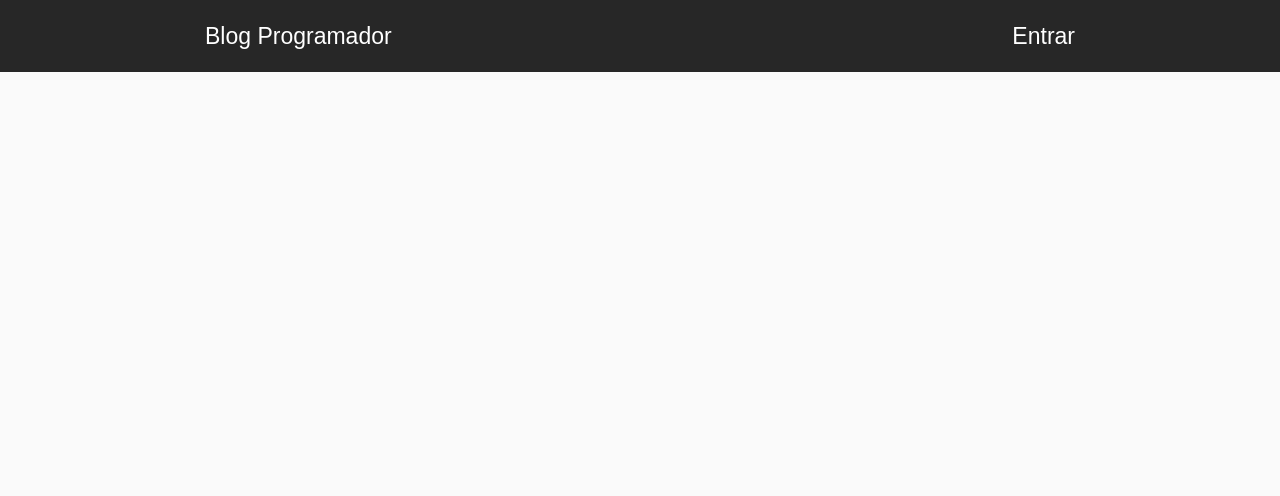
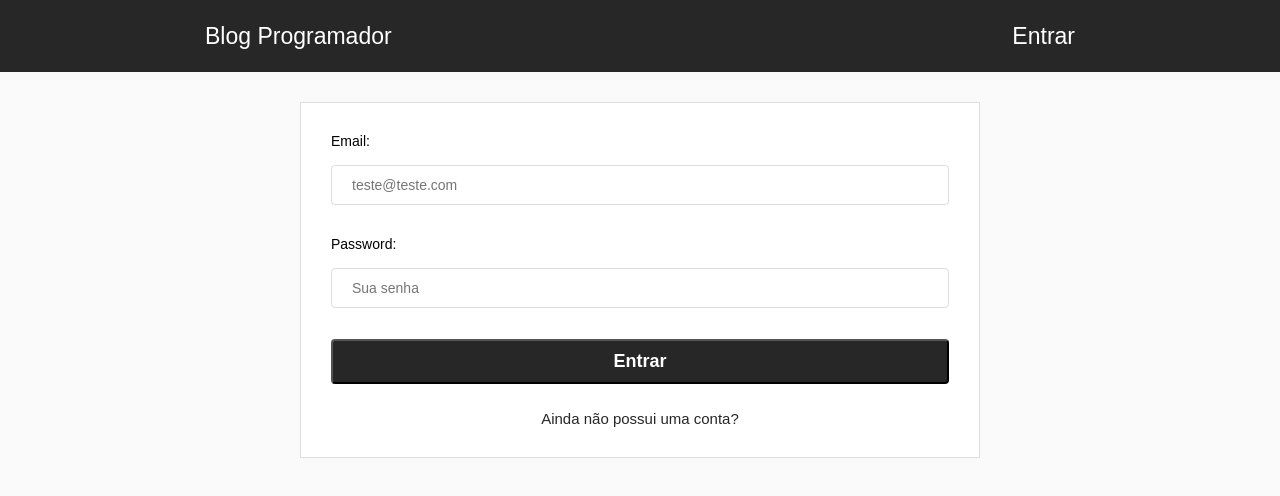
Before and after one commit to ruanlas-learning/blogreact, a React (Create React App) app: page /login in a window 1280 px wide. Shown: the top 496 px of the page. Built offline with nearby package versions, Linux system fonts and the light colour scheme; no server answers; the HTML template or start-up script is replaced by a standard one.

Commit message:
Construindo sistema de login

```diff
--- a/src/App.js
+++ b/src/App.js
@@ -5,6 +5,7 @@
 import './global.css';
 import Header from './components/Header';
 import firebase from './firebase';
+import Login from './components/Login';
 
 
 
@@ -29,6 +30,7 @@
                 <Header />
                 <Switch>
                     <Route exact path="/" component={Home} />
+                    <Route exact path="/login" component={Login} />
                 </Switch>
             </BrowserRouter>
         ) :
--- a/src/components/Login/index.js
+++ b/src/components/Login/index.js
@@ -0,0 +1,63 @@
+import React, {Component} from 'react';
+import {Link, withRouter} from 'react-router-dom';
+
+import firebase from '../../firebase';
+import './login.css';
+
+class Login extends Component {
+
+    constructor(props){
+        super(props);
+        this.state = {
+            email: '',
+            password: ''
+        };
+        this.entrar = this.entrar.bind(this);
+        this.login = this.login.bind(this);
+    }
+
+    entrar(event){
+
+
+        event.preventDefault();
+    }
+
+    login = async () => {
+        const {email, password} = this.state;
+        try{
+
+            await firebase.login(email, password)
+            .catch((error)=>{
+                if(error.code === 'auth/user-not-found'){
+                    alert('Este usuário não existe');
+                }else{
+                    alert('Código de erro: ' + error.code);
+                    return null;
+                }
+            });
+
+        }catch(error){
+            alert(error.message);
+        }
+
+    }
+
+    render(){
+        return(
+            <div>
+                <form onSubmit={this.entrar} id="login">
+                    <label>Email:</label><br/>
+                    <input type="email" autoComplete="off" autoFocus value={this.state.email}
+                        onChange={ (e) => this.setState({ email: e.target.value }) } placeholder="teste@teste.com" /><br/>
+                    <label>Password:</label><br/>
+                    <input type="password" autoComplete="off" value={this.state.password}
+                        onChange={ (e) => this.setState({ password: e.target.value }) } placeholder="Sua senha" /><br/>
+                    <button type="submit">Entrar</button><br/>
+                    <Link to="/register">Ainda não possui uma conta?</Link>
+                </form>
+            </div>
+        );
+    }
+}
+
+export default withRouter(Login);
--- /dev/null
+++ b/src/components/Login/login.css
@@ -0,0 +1,37 @@
+form#login{
+    width: 100%;
+    max-width: 680px;
+    margin: 30px auto 0;
+    padding: 30px;
+    background: #FFF;
+    border: 1px solid #DDD;
+    display: flex;
+    flex-direction: column;
+}
+
+form#login input{
+    margin-bottom: 15px;
+    height: 40px;
+    border-radius: 4px;
+    border: 1px solid #DDD;
+    padding: 0 20px;
+    font-size: 14px;
+}
+
+form#login button{
+    padding: 10px 20px;
+    margin-bottom: 10px;
+    border-radius: 4px;
+    background: #272727;
+    color: #FFF;
+    font-size: 18px;
+    font-weight: bold;
+    cursor: pointer;
+}
+
+form#login a{
+    text-align: center;
+    text-decoration: none;
+    color: #272727;
+    font-size: 15px;
+}
```
